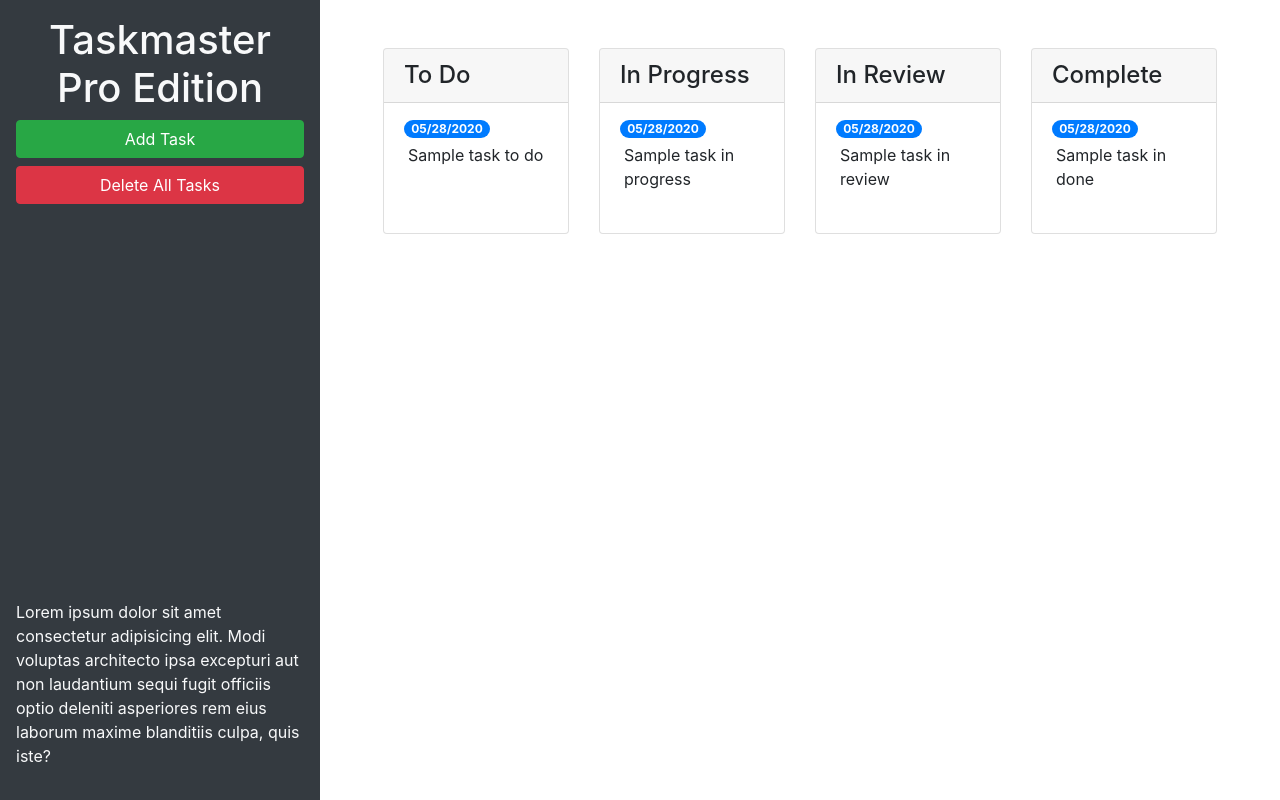
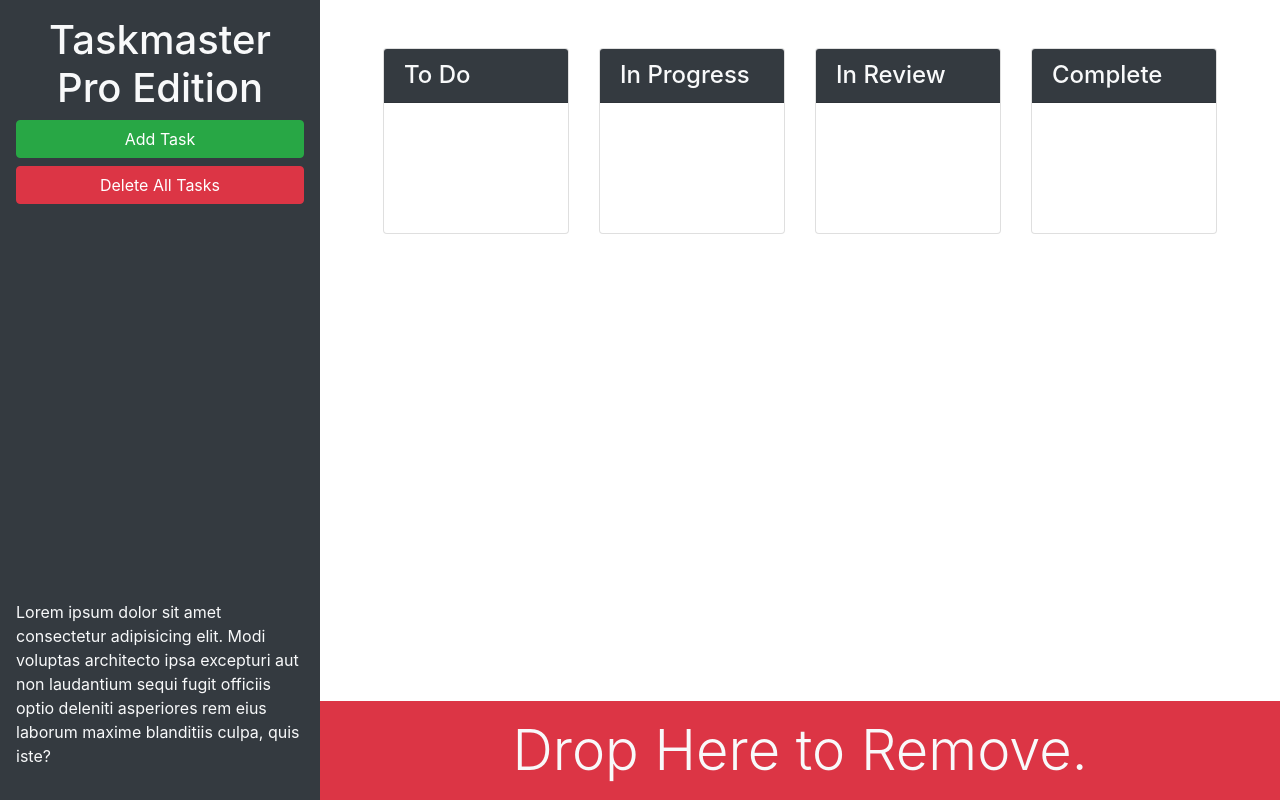
Before and after one commit to J0J0C0DING/taskinator-pro, a plain HTML site: page index.html in a window 1280 px wide. Drawn offline with nearby package versions, Linux system fonts and the light colour scheme.

Commit message:
Finished updating HTMl with bootstrap

```diff
--- a/index.html
+++ b/index.html
@@ -13,69 +13,58 @@
 <body>
 
   <div class="row min-vh-100 no-gutters">
-    <header class="col-12 col-lg-3 bg-dark text-light d-flex flex-column p-4 p-lg-3">
+    <header class="col-12 col-lg-3 bg-dark text-light d-flex flex-column p-4 p-lg-3 sticky-top">
       <h1 class="text-center">Taskmaster Pro Edition</h1>
       <button id="create-task" class="btn btn-block btn-success" data-toggle="modal" data-target="#task-form-modal">Add
         Task</button>
       <button id="remove-tasks" class="btn btn-block btn-danger">Delete All Tasks</button>
-      <p class="mt-auto">Lorem ipsum dolor sit amet consectetur adipisicing elit. Modi voluptas architecto ipsa
+      <p class="mt-auto d-none d-lg-block">Lorem ipsum dolor sit amet consectetur adipisicing elit. Modi voluptas architecto ipsa
         excepturi aut non
         laudantium sequi fugit officiis optio deleniti asperiores rem eius laborum maxime blanditiis culpa, quis iste?
       </p>
     </header>
-    <main class="col-12 col-lg-9">
+    <main class="col-12 col-lg-9 d-flex flex-column">
       <div class="m-5 row justify-content-around">
         <div class="col-12 col-md-6 col-xl-3 mb-3">
           <div class="card">
-            <h4 class="card-header">
+            <h4 class="card-header bg-dark text-light">
               To Do
             </h4>
             <ul id="list-toDo" class="list-group list-group-flush">
-              <li class="list-group-item">
-                <span class="badge badge-primary badge-pill">05/28/2020</span>
-                <p class="m-1">Sample task to do</p>
-              </li>
             </ul>
           </div>
         </div>
         <div class="col-12 col-md-6 col-xl-3 mb-3">
           <div class="card">
-            <h4 class="card-header">
+            <h4 class="card-header bg-dark text-light">
               In Progress
             </h4>
             <ul id="list-inProgress" class="list-group list-group-flush">
-              <li class="list-group-item">
-                <span class="badge badge-primary badge-pill">05/28/2020</span>
-                <p class="m-1">Sample task in progress</p>
-              </li>
             </ul>
           </div>
         </div>
         <div class="col-12 col-md-6 col-xl-3 mb-3">
           <div class="card">
-            <h4 class="card-header">
+            <h4 class="card-header bg-dark text-light">
               In Review
             </h4>
             <ul id="list-inReview" class="list-group list-group-flush">
-              <li class="list-group-item">
-                <span class="badge badge-primary badge-pill">05/28/2020</span>
-                <p class="m-1">Sample task in review</p>
-              </li>
             </ul>
           </div>
         </div>
         <div class="col-12 col-md-6 col-xl-3 mb-3">
           <div class="card">
-            <h4 class="card-header">
+            <h4 class="card-header bg-dark text-light">
               Complete
             </h4>
             <ul id="list-done" class="list-group list-group-flush">
-              <li class="list-group-item">
-                <span class="badge badge-primary badge-pill">05/28/2020</span>
-                <p class="m-1">Sample task in done</p>
-              </li>
             </ul>
           </div>
+        </div>
+      </div>
+      <div id="trash" class="mt-auto">
+        <div class="w-100 bg-danger p-3 text-center text-light display-4">
+          Drop Here to Remove.
         </div>
       </div>
     </main>
```
